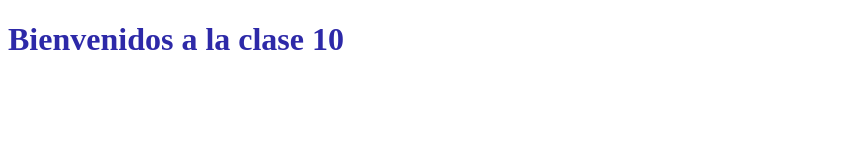
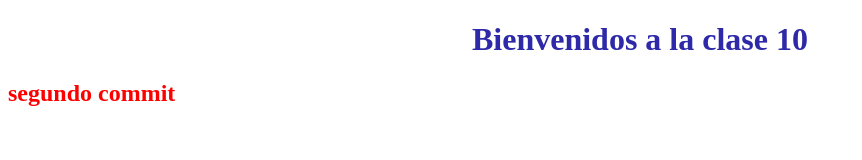
Before and after one commit to eelOriginal/repositorio2024, a plain HTML site: page index.html in a window 1280 px wide. Shown: the whole page, without its empty margins (0-862 px from the left). Drawn offline with Linux system fonts and the light colour scheme.

Commit message:
agregando un h2

```diff
--- a/css/estilos.css
+++ b/css/estilos.css
@@ -1,3 +1,7 @@
 h1 {
     color: rgb(45, 41, 168);
+    text-align: center;
 }
+h2 {
+    color: red;
+}
--- a/index.html
+++ b/index.html
@@ -8,5 +8,6 @@
 </head>
 <body>
     <h1>Bienvenidos a la clase 10</h1>
+    <h2>segundo commit</h2>
 </body>
 </html>
```
